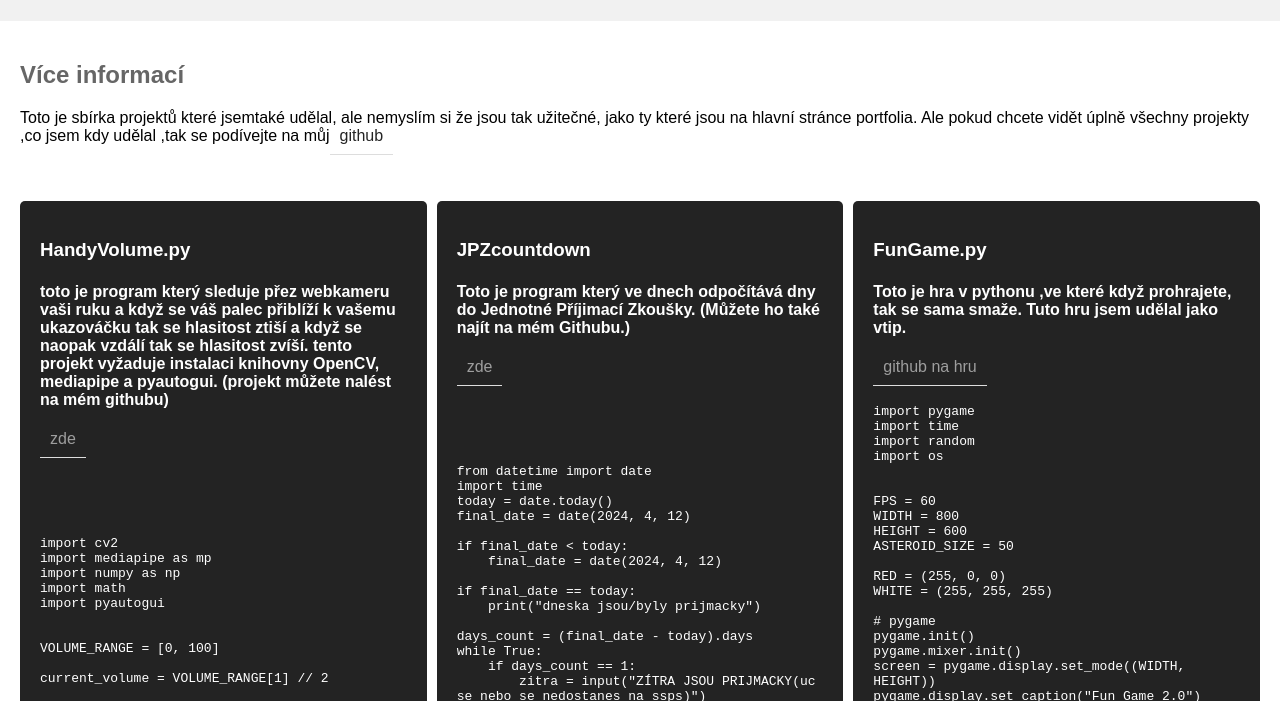
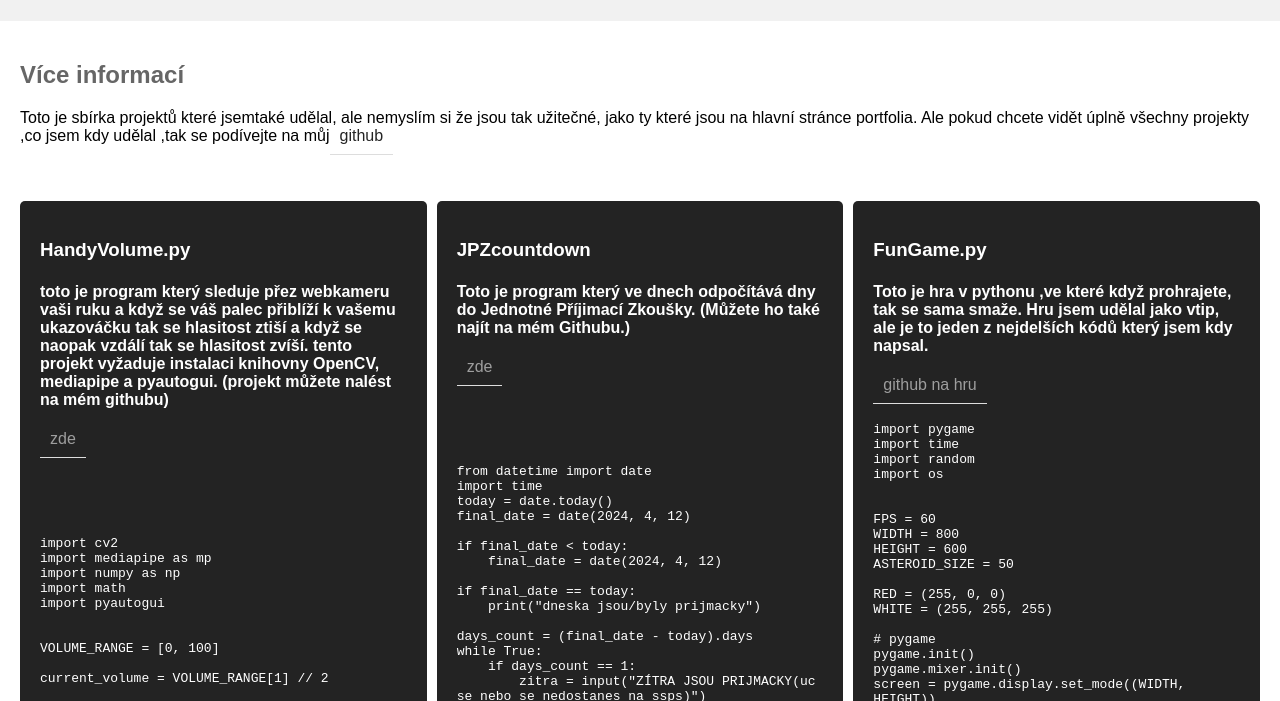
Before and after one commit to horakdave/Portfolio, a plain HTML site: page sources/codebox3.html in a window 1280 px wide. Shown: the part 99-800 px from the top of the page. Drawn offline with Linux system fonts and the light colour scheme.

Commit message:
lil bit of czech

```diff
--- a/sources/codebox3.html
+++ b/sources/codebox3.html
@@ -156,7 +156,7 @@ while True:
             </div>
             <div class="code-box" id="code-box-3">
                     <h3>FunGame.py</h3>
-                    <h4>Toto je hra v pythonu ,ve které když prohrajete, tak se sama smaže. Tuto hru jsem udělal jako vtip.</h4>
+                    <h4>Toto je hra v pythonu ,ve které když prohrajete, tak se sama smaže. Hru jsem udělal jako vtip, ale je to jeden z nejdelších kódů který jsem kdy napsal.</h4>
                     <a href="https://github.com/horakdave/Pygame/blob/main/FunGame.py">github na hru</a>
                     <pre><code>
 import pygame
```
